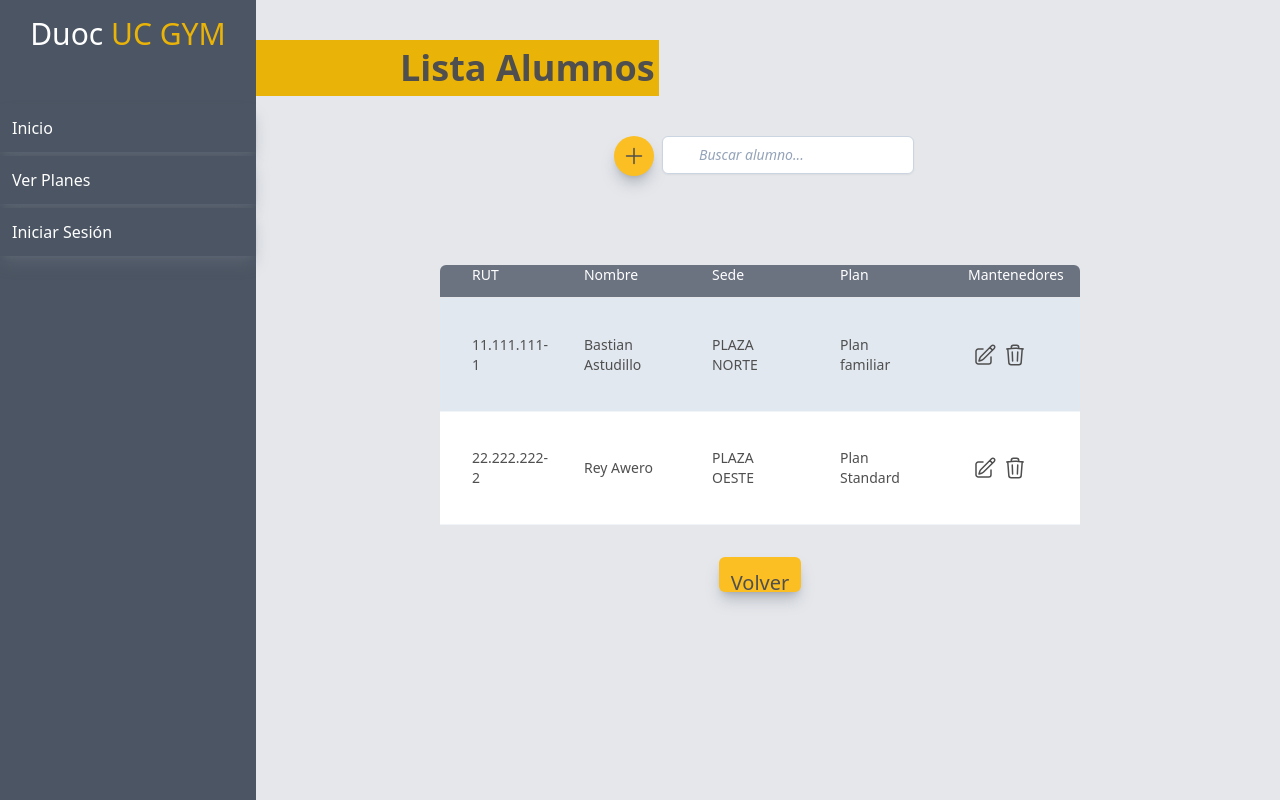
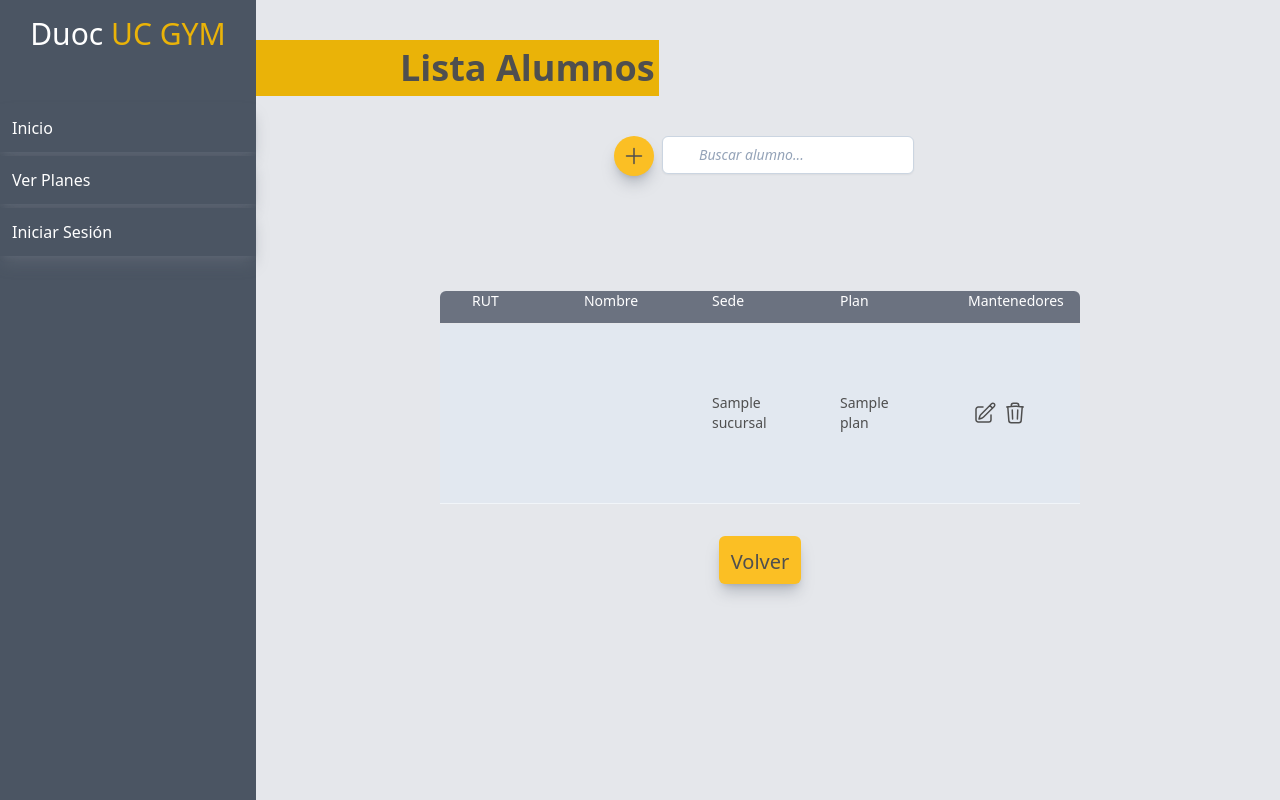
Before and after one commit to GonzaBah/DuocUCGYM, a Django app: page /lista_alumnos in a window 1280 px wide. Run offline with Django 4.2, Linux system fonts and the light colour scheme; tables that the repository leaves empty hold one stand-in row (values such as "Sample post"); style sheets or scripts are compiled from the project's sources; some libraries are stand-ins or nearby versions.

Commit message:
cambios leves

```diff
--- a/gym/templates/duoc_gym/include/sideBar.html
+++ b/gym/templates/duoc_gym/include/sideBar.html
@@ -24,7 +24,7 @@
                             </li>
                         </a>
                         {% else %}
-                        <a class="capitalize text-1xl truncate" href="{% url 'plan' user %}">
+                        <a class="capitalize text-1xl truncate" href="{% url 'plan' %}">
                             <li
                             class="bg-gray-600 hover:bg-gray-500 p-3 my-1 shadow-lg shadow-gray-500/40  transition ease-in-out hover:-translate-y-1 hover:scale-110 duration-300 w-full text-white hover:text-yellow-500">
                                 Ver Planes
@@ -56,7 +56,7 @@
                         </li>
                     </a>
                     {% else %}
-                    <a class="capitalize text-1xl truncate" href="{% url 'ficha_socio' %}">
+                    <a class="capitalize text-1xl truncate" href="{% url 'lista' %}">
                         <li class="bg-gray-600 hover:bg-gray-500 p-3 my-1 shadow-lg shadow-gray-500/40  transition ease-in-out hover:-translate-y-1 hover:scale-110 duration-300 w-full text-white hover:text-yellow-500">
                             Fichas
                         </li>
--- a/gym/templates/duoc_gym/indexDocente.html
+++ b/gym/templates/duoc_gym/indexDocente.html
@@ -7,7 +7,7 @@
 {% endblock titulo %}
 
 {% block tituloBar %}
-Bienvenido NombreDocente
+Bienvenido {{ user.nombre }}
 {% endblock tituloBar %}
 
 {% block cuerpo %}
--- a/gym/templates/duoc_gym/listaAlumnos.html
+++ b/gym/templates/duoc_gym/listaAlumnos.html
@@ -17,10 +17,11 @@
             <div class="flex h-auto">
                 <div class="flex max-h-10 mx-2">
                     <button class="bg-amber-400 hover:bg-amber-500 p-2   text-xl rounded-full shadow-lg shadow-gray-500/40  transition ease-in-out hover:-translate-y-1 hover:scale-110 duration-300">
-                        <svg xmlns="http://www.w3.org/2000/svg" fill="none" viewBox="0 0 24 24" stroke-width="1.5" stroke="currentColor" class="w-6 h-6">
+                        <a href="{% url 'ficha_socio' %}">
+                            <svg xmlns="http://www.w3.org/2000/svg" fill="none" viewBox="0 0 24 24" stroke-width="1.5" stroke="currentColor" class="w-6 h-6">
                             <path stroke-linecap="round" stroke-linejoin="round" d="M12 4.5v15m7.5-7.5h-15" />
                           </svg>
-
+                        </a>
                     </button>
                 </div>
 
@@ -61,23 +62,23 @@
                 </thead>
 
                 <tbody>
+                    {% for socio in socios %}
                     <tr class=" bg-slate-200 dark:bg-silver-600  " >
                         <td class="border-b border-slate-100 dark:border-slate-700 p-4 pl-8">
-                            11.111.111-1
+                            {{ socio.usuario.rut }}
                         </td>
 
                         <td class="border-b border-slate-100 dark:border-slate-700 p-4 ">
-                            Bastian Astudillo
+                            {{ socio.usuario.nombre }} {{ socio.usuario.apellido1 }}
                         </td>
 
                         <td class="border-b border-slate-100 dark:border-slate-700 p-4 pr-8 ">
-                            PLAZA NORTE
+                            {{ socio.sucursal.nombreSucursal }}
                         </td>
 
                         <td class="border-b border-slate-100 dark:border-slate-700 p-4 pr-8 ">
-                            Plan familiar
+                            {{ socio.plan.nombrePlan }}
                         </td>
-
 
                         <td class=" border-b border-slate-100 dark:border-slate-700  p-4 pr-12 ">
                             <div class="flex justify-evenly">
@@ -92,51 +93,16 @@
                             </svg>
 
                             </div>
-
-
                         </td>
                     </tr>
-                    <tr class="bg-white dark:bg-silver-400">
-                        <td class="border-b border-slate-100 dark:border-slate-700 p-4 pl-8">
-                            22.222.222-2
-                        </td>
+                    {% endfor %}
 
-                        <td class="border-b border-slate-100 dark:border-slate-700 p-4 ">
-                            Rey Awero
-                        </td>
-
-                        <td class="border-b border-slate-100 dark:border-slate-700 p-4 pr-8 ">
-                            PLAZA OESTE
-                        </td>
-
-                        <td class="border-b border-slate-100 dark:border-slate-700 p-4 pr-8 ">
-                            Plan Standard
-                        </td>
-
-
-                        <td class=" border-b border-slate-100 dark:border-slate-700  p-4 pr-12 ">
-                            <div class="flex justify-evenly">
-                                <svg xmlns="http://www.w3.org/2000/svg" fill="none" viewBox="0 0 24 24" stroke-width="1.5"
-                                stroke="currentColor" class="w-6 h-6">
-                                <path stroke-linecap="round" stroke-linejoin="round"
-                                    d="M16.862 4.487l1.687-1.688a1.875 1.875 0 112.652 2.652L10.582 16.07a4.5 4.5 0 01-1.897 1.13L6 18l.8-2.685a4.5 4.5 0 011.13-1.897l8.932-8.931zm0 0L19.5 7.125M18 14v4.75A2.25 2.25 0 0115.75 21H5.25A2.25 2.25 0 013 18.75V8.25A2.25 2.25 0 015.25 6H10" />
-                            </svg>
-
-                            <svg xmlns="http://www.w3.org/2000/svg" fill="none" viewBox="0 0 24 24" stroke-width="1.5" stroke="currentColor" class="w-6 h-6">
-                                <path stroke-linecap="round" stroke-linejoin="round" d="M14.74 9l-.346 9m-4.788 0L9.26 9m9.968-3.21c.342.052.682.107 1.022.166m-1.022-.165L18.16 19.673a2.25 2.25 0 01-2.244 2.077H8.084a2.25 2.25 0 01-2.244-2.077L4.772 5.79m14.456 0a48.108 48.108 0 00-3.478-.397m-12 .562c.34-.059.68-.114 1.022-.165m0 0a48.11 48.11 0 013.478-.397m7.5 0v-.916c0-1.18-.91-2.164-2.09-2.201a51.964 51.964 0 00-3.32 0c-1.18.037-2.09 1.022-2.09 2.201v.916m7.5 0a48.667 48.667 0 00-7.5 0" />
-                            </svg>
-
-                            </div>
-
-
-                        </td>
-                    </tr>
                 </tbody>
             </table>
         </div>
 
         <div class="flex justify-center w-full">
-            <div class="flex justify-center h-3/6">
+            <div class="flex justify-center h-28">
                 <button
                 class="bg-amber-400 hover:bg-amber-500 p-3 text-xl rounded-md shadow-lg shadow-gray-500/40  transition ease-in-out hover:-translate-y-1 hover:scale-110 duration-300 my-8">
                 <a href="{% url 'docente' %}" class="">Volver</a>
--- a/gym/views.py
+++ b/gym/views.py
@@ -51,6 +51,7 @@
 def logout_view(request):
     logout(request)
     return redirect('index')
+
 def socio_view(request):
     try:
         ficha_form = FormFichaUsuario(request.POST or None)
@@ -69,11 +70,9 @@
             socio.save()
             user.fechaNacimiento = fechaNac
             user.save()
-
-            return redirect('docente')
-        return redirect('ficha_socio')
+        return redirect('lista')
     except:
-        return redirect('docente')
+        return redirect('lista')
 
 def index(request):
     return render(request, 'duoc_gym/index.html')
@@ -81,11 +80,16 @@
 def login_usuario(request):
     return render(request, 'duoc_gym/login.html')
 
+@login_required(login_url='login')
 def index_docente(request):
     return render(request, 'duoc_gym/indexDocente.html')
 
 def lista_alumnos(request):
-    return render(request, 'duoc_gym/listaAlumnos.html')
+    socios = Socio.objects.all()
+    contexto = {
+        "socios": socios
+    }
+    return render(request, 'duoc_gym/listaAlumnos.html', contexto)
 
 def socio_reg(request):
     return render(request, 'duoc_gym/sociosRegistrarse.html')
```
Also changed, not shown: gym/templates/duoc_gym/mantenedorPlanes.html (+1 -103 lines).
